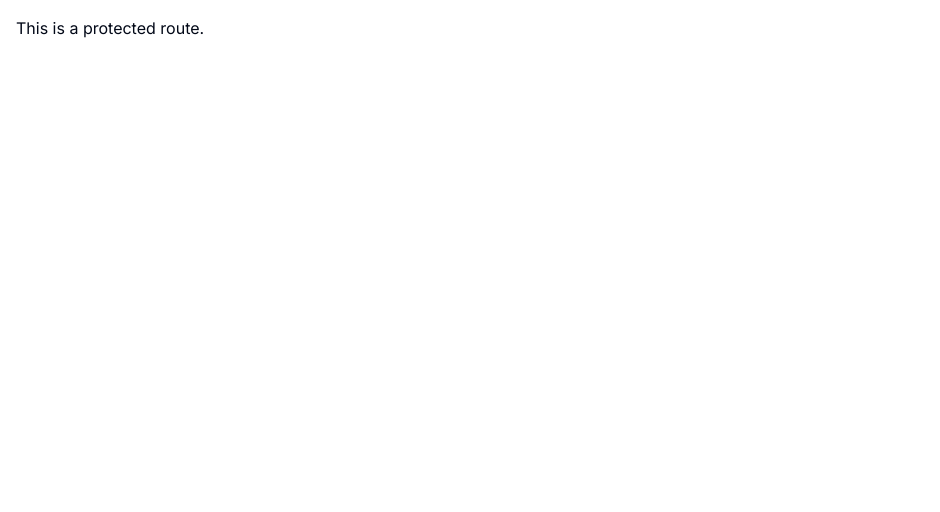
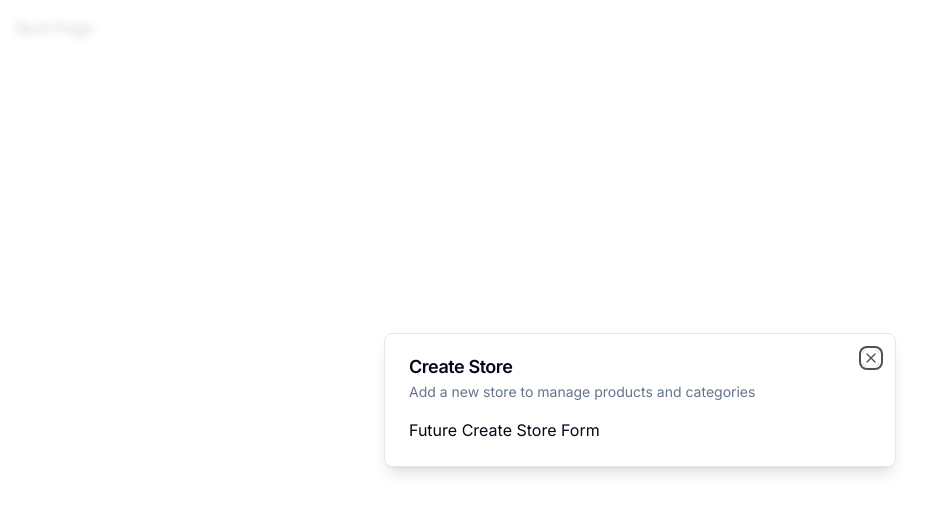
Before and after one commit to drili/full-stack-ecommerce-plus-dashboard, a Next.js app in the folder full-stack-ecommerce/: page / in a window 1280 px wide. Shown: the top 512 px of the page, without its empty margins (0-940 px from the left). Built offline with nearby package versions, Linux system fonts and the light colour scheme.

Commit message:
:tada: 43:27 Modal components (Admin)

```diff
--- a/full-stack-ecommerce/app/(root)/page.tsx
+++ b/full-stack-ecommerce/app/(root)/page.tsx
@@ -1,12 +1,23 @@
-import { Button } from "@/components/ui/button";
-import { UserButton } from "@clerk/nextjs";
+"use client"
+
+import { useEffect } from "react";
+
+import { Modal } from "@/components/ui/modal";
+import { useStoreModal } from "@/hooks/use-store-modal";
 
 const SetupPage = () => {
+    const onOpen = useStoreModal((state) => state.onOpen)
+    const isOpen = useStoreModal((state) => state.isOpen)
+
+    useEffect(() => {
+        if (!isOpen) {
+            onOpen()
+        }
+    }, [isOpen, onOpen])
+
     return (
         <div className="p-4">
-            <p>This is a protected route.</p>
-
-            <UserButton afterSignOutUrl="/" />
+            Root Page
         </div>
     )
 }
--- a/full-stack-ecommerce/app/layout.tsx
+++ b/full-stack-ecommerce/app/layout.tsx
@@ -1,7 +1,10 @@
 import type { Metadata } from 'next'
 import { Inter } from 'next/font/google'
+import { ClerkProvider } from '@clerk/nextjs'
+
+import { ModalProvider } from '@/providers/modal-providers'
+
 import './globals.css'
-import { ClerkProvider } from '@clerk/nextjs'
 
 const inter = Inter({ subsets: ['latin'] })
 
@@ -18,7 +21,10 @@
     return (
         <ClerkProvider>
             <html lang="en">
-                <body className={inter.className}>{children}</body>
+                <body className={inter.className}>
+                    <ModalProvider />
+                    {children}
+                </body>
             </html>
         </ClerkProvider>
     )
--- /dev/null
+++ b/full-stack-ecommerce/components/modals/store-modal.tsx
@@ -0,0 +1,19 @@
+"use client"
+
+import { useStoreModal } from "@/hooks/use-store-modal"
+import { Modal } from "@/components/ui/modal"
+
+export const StoreModal = () => {
+    const storeModal = useStoreModal()
+
+    return (
+        <Modal
+            title="Create Store"
+            description="Add a new store to manage products and categories"
+            isOpen={storeModal.isOpen}
+            onClose={storeModal.onClose}
+        >
+            Future Create Store Form
+        </Modal>
+    )
+}
--- /dev/null
+++ b/full-stack-ecommerce/components/ui/dialog.tsx
@@ -0,0 +1,122 @@
+"use client"
+
+import * as React from "react"
+import * as DialogPrimitive from "@radix-ui/react-dialog"
+import { X } from "lucide-react"
+
+import { cn } from "@/lib/utils"
+
+const Dialog = DialogPrimitive.Root
+
+const DialogTrigger = DialogPrimitive.Trigger
+
+const DialogPortal = DialogPrimitive.Portal
+
+const DialogClose = DialogPrimitive.Close
+
+const DialogOverlay = React.forwardRef<
+  React.ElementRef<typeof DialogPrimitive.Overlay>,
+  React.ComponentPropsWithoutRef<typeof DialogPrimitive.Overlay>
+>(({ className, ...props }, ref) => (
+  <DialogPrimitive.Overlay
+    ref={ref}
+    className={cn(
+      "fixed inset-0 z-50 bg-background/80 backdrop-blur-sm data-[state=open]:animate-in data-[state=closed]:animate-out data-[state=closed]:fade-out-0 data-[state=open]:fade-in-0",
+      className
+    )}
+    {...props}
+  />
+))
+DialogOverlay.displayName = DialogPrimitive.Overlay.displayName
+
+const DialogContent = React.forwardRef<
+  React.ElementRef<typeof DialogPrimitive.Content>,
+  React.ComponentPropsWithoutRef<typeof DialogPrimitive.Content>
+>(({ className, children, ...props }, ref) => (
+  <DialogPortal>
+    <DialogOverlay />
+    <DialogPrimitive.Content
+      ref={ref}
+      className={cn(
+        "fixed left-[50%] top-[50%] z-50 grid w-full max-w-lg translate-x-[-50%] translate-y-[-50%] gap-4 border bg-background p-6 shadow-lg duration-200 data-[state=open]:animate-in data-[state=closed]:animate-out data-[state=closed]:fade-out-0 data-[state=open]:fade-in-0 data-[state=closed]:zoom-out-95 data-[state=open]:zoom-in-95 data-[state=closed]:slide-out-to-left-1/2 data-[state=closed]:slide-out-to-top-[48%] data-[state=open]:slide-in-from-left-1/2 data-[state=open]:slide-in-from-top-[48%] sm:rounded-lg",
+        className
+      )}
+      {...props}
+    >
+      {children}
+      <DialogPrimitive.Close className="absolute right-4 top-4 rounded-sm opacity-70 ring-offset-background transition-opacity hover:opacity-100 focus:outline-none focus:ring-2 focus:ring-ring focus:ring-offset-2 disabled:pointer-events-none data-[state=open]:bg-accent data-[state=open]:text-muted-foreground">
+        <X className="h-4 w-4" />
+        <span className="sr-only">Close</span>
+      </DialogPrimitive.Close>
+    </DialogPrimitive.Content>
+  </DialogPortal>
+))
+DialogContent.displayName = DialogPrimitive.Content.displayName
+
+const DialogHeader = ({
+  className,
+  ...props
+}: React.HTMLAttributes<HTMLDivElement>) => (
+  <div
+    className={cn(
+      "flex flex-col space-y-1.5 text-center sm:text-left",
+      className
+    )}
+    {...props}
+  />
+)
+DialogHeader.displayName = "DialogHeader"
+
+const DialogFooter = ({
+  className,
+  ...props
+}: React.HTMLAttributes<HTMLDivElement>) => (
+  <div
+    className={cn(
+      "flex flex-col-reverse sm:flex-row sm:justify-end sm:space-x-2",
+      className
+    )}
+    {...props}
+  />
+)
+DialogFooter.displayName = "DialogFooter"
+
+const DialogTitle = React.forwardRef<
+  React.ElementRef<typeof DialogPrimitive.Title>,
+  React.ComponentPropsWithoutRef<typeof DialogPrimitive.Title>
+>(({ className, ...props }, ref) => (
+  <DialogPrimitive.Title
+    ref={ref}
+    className={cn(
+      "text-lg font-semibold leading-none tracking-tight",
+      className
+    )}
+    {...props}
+  />
+))
+DialogTitle.displayName = DialogPrimitive.Title.displayName
+
+const DialogDescription = React.forwardRef<
+  React.ElementRef<typeof DialogPrimitive.Description>,
+  React.ComponentPropsWithoutRef<typeof DialogPrimitive.Description>
+>(({ className, ...props }, ref) => (
+  <DialogPrimitive.Description
+    ref={ref}
+    className={cn("text-sm text-muted-foreground", className)}
+    {...props}
+  />
+))
+DialogDescription.displayName = DialogPrimitive.Description.displayName
+
+export {
+  Dialog,
+  DialogPortal,
+  DialogOverlay,
+  DialogClose,
+  DialogTrigger,
+  DialogContent,
+  DialogHeader,
+  DialogFooter,
+  DialogTitle,
+  DialogDescription,
+}
--- /dev/null
+++ b/full-stack-ecommerce/components/ui/modal.tsx
@@ -0,0 +1,42 @@
+"use client";
+
+import { Dialog, DialogContent, DialogDescription, DialogHeader, DialogTitle } from "@/components/ui/dialog";
+
+interface ModalProps {
+    title: string;
+    description: string;
+    isOpen: boolean;
+    onClose: () => void;
+    children?: React.ReactNode;
+}
+
+export const Modal: React.FC<ModalProps> = ({
+    title,
+    description,
+    isOpen,
+    onClose,
+    children
+}) => {
+    const onChange = (open: boolean) => {
+        if (!open) {
+            onClose()
+        }
+    }
+
+    return (
+        <Dialog open={isOpen} onOpenChange={onChange}>
+            <DialogContent>
+                <DialogHeader>
+                    <DialogTitle>{title}</DialogTitle>
+                    <DialogDescription>
+                        {description}
+                    </DialogDescription>
+                </DialogHeader>
+
+                <div>
+                    {children}
+                </div>
+            </DialogContent>
+        </Dialog>
+    )
+}
--- /dev/null
+++ b/full-stack-ecommerce/hooks/use-store-modal.tsx
@@ -0,0 +1,13 @@
+import { create } from "zustand";
+
+interface useStoreModalStore {
+    isOpen: boolean;
+    onOpen: () => void;
+    onClose: () => void;
+}
+
+export const useStoreModal = create<useStoreModalStore>((set) => ({
+    isOpen: false,
+    onOpen: () => set({ isOpen: true }),
+    onClose: () => set({ isOpen: false }),
+}))
--- a/full-stack-ecommerce/package.json
+++ b/full-stack-ecommerce/package.json
@@ -10,6 +10,7 @@
   },
   "dependencies": {
     "@clerk/nextjs": "^4.27.4",
+    "@radix-ui/react-dialog": "^1.0.5",
     "@radix-ui/react-slot": "^1.0.2",
     "class-variance-authority": "^0.7.0",
     "clsx": "^2.0.0",
@@ -18,7 +19,8 @@
     "react": "^18",
     "react-dom": "^18",
     "tailwind-merge": "^2.1.0",
-    "tailwindcss-animate": "^1.0.7"
+    "tailwindcss-animate": "^1.0.7",
+    "zustand": "^4.4.7"
   },
   "devDependencies": {
     "@types/node": "^20",
--- /dev/null
+++ b/full-stack-ecommerce/providers/modal-providers.tsx
@@ -0,0 +1,23 @@
+"use client"
+
+import { StoreModal } from "@/components/modals/store-modal"
+
+import { useEffect, useState } from "react"
+
+export const ModalProvider = () => {
+    const [isMounted, setIsMounted] = useState(false)
+
+    useEffect(() => {
+        setIsMounted(true)
+    }, [])
+
+    if (!isMounted) {
+        return null
+    }
+
+    return (
+        <>
+            <StoreModal />
+        </>
+    )
+}
```
Also changed, not shown: 1 other file (tests, documents, lock files or other folders).
